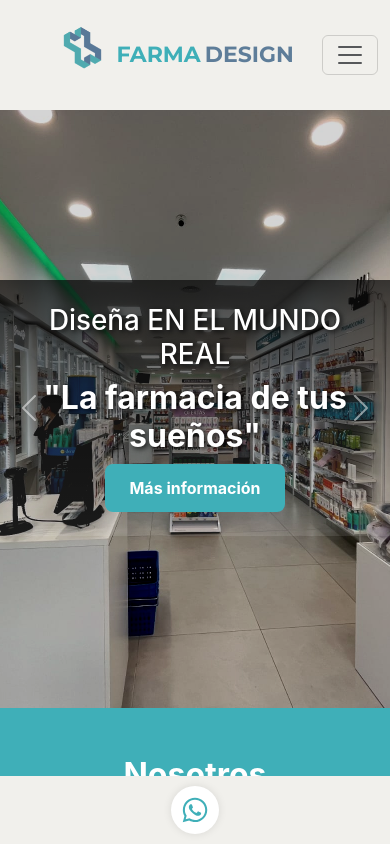
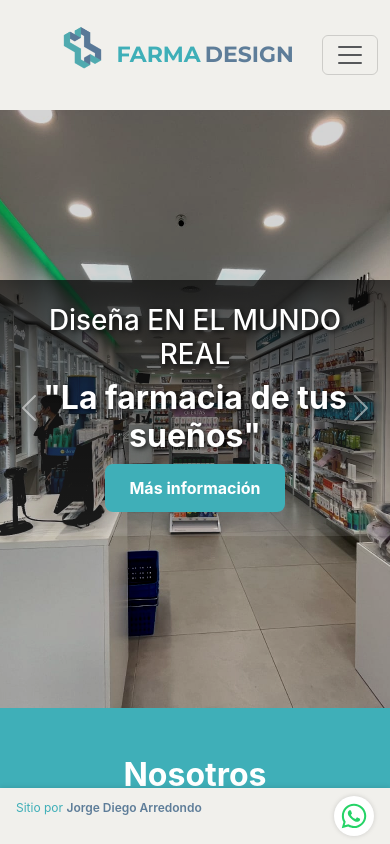
Before and after one commit to Diego2985/Farmadesign, a React (Create React App) app: page / in a window 390 px wide. Shown: the top 844 px of the page. Built offline with nearby package versions, Linux system fonts and the light colour scheme.

Commit message:
Se modifico el footer responsive

```diff
--- a/src/Components/Footer/Footer.css
+++ b/src/Components/Footer/Footer.css
@@ -85,21 +85,40 @@
 /* Mini footer móvil */
 .mini-footer {
   background-color: #f1f0ec;
-  padding: 10px;
   display: flex;
-  justify-content: center;
+  justify-content: space-between;
+  align-items: center;
+  padding: 8px 16px;
   position: fixed;
   bottom: 0;
   width: 100%;
-  z-index: 100;
+  z-index: 50;
+  box-shadow: 0 -1px 5px rgba(0, 0, 0, 0.1);
+}
+
+.mini-credito {
+  font-size: 12px;
+  color: #3fafb8;
+  text-align: left;
+}
+
+.mini-credito a {
+  color: #5e7d99;
+  text-decoration: none;
+  font-weight: 600;
 }
 
 .whatsapp-button {
-  color: #3fafb8;
+  color: #25D366;
   background-color: white;
-  padding: 10px;
   border-radius: 50%;
-  box-shadow: 0 0 8px rgba(0, 0, 0, 0.1);
+  padding: 6px;
+  box-shadow: 0 0 5px rgba(0, 0, 0, 0.15);
+  transition: transform 0.2s ease;
+}
+
+.whatsapp-button:hover {
+  transform: scale(1.1);
 }
 
 
--- a/src/Components/Footer/Footer.jsx
+++ b/src/Components/Footer/Footer.jsx
@@ -58,6 +58,17 @@ export default function Footer() {
 
       {isMobile && (
         <div className="mini-footer">
+           <p className="mini-credito">
+             Sitio por{' '}
+             <a
+               href="https://tarjeta-digital-five.vercel.app/"
+               target="_blank"
+               rel="noopener noreferrer"
+             >
+               Jorge Diego Arredondo
+             </a>
+           </p>
+
            <a
              href="https://wa.me/5491158531859"
              className="whatsapp-button"
```
Lines whose indentation alone changed are shown as unchanged.
